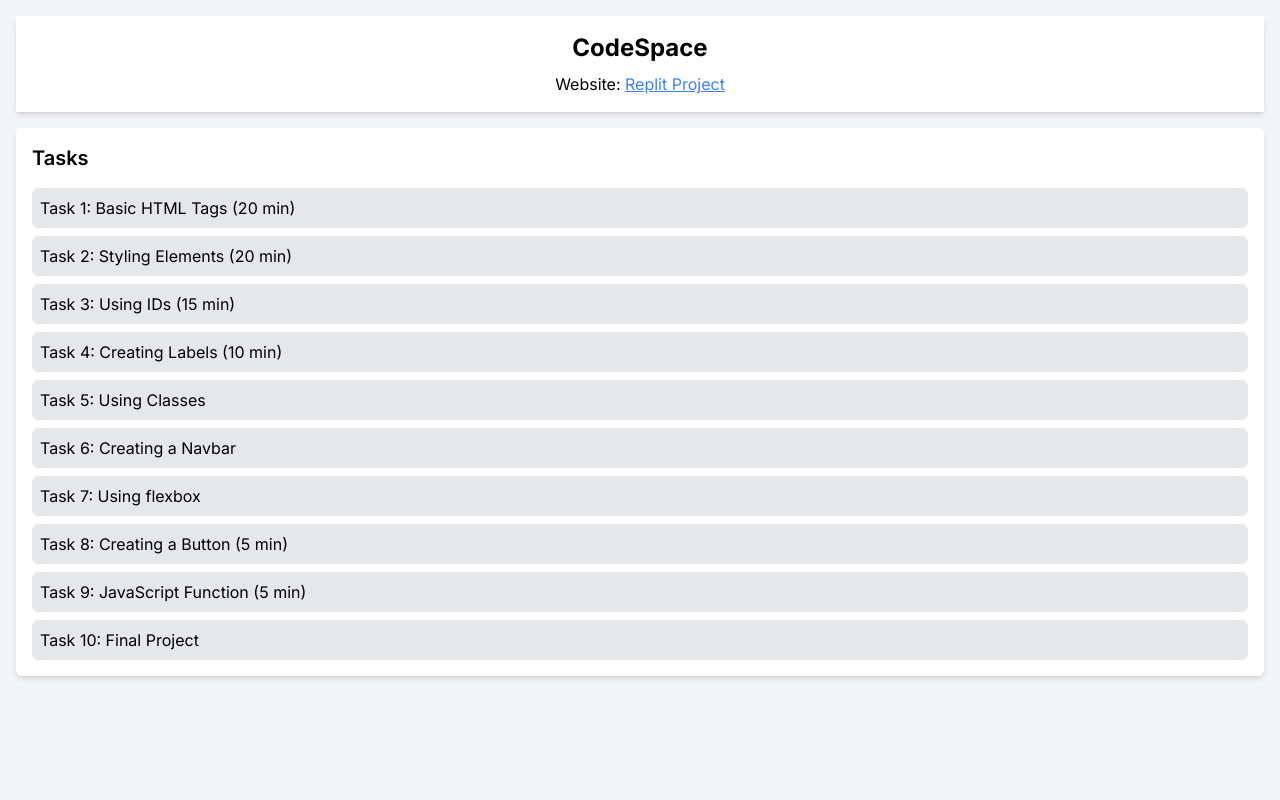
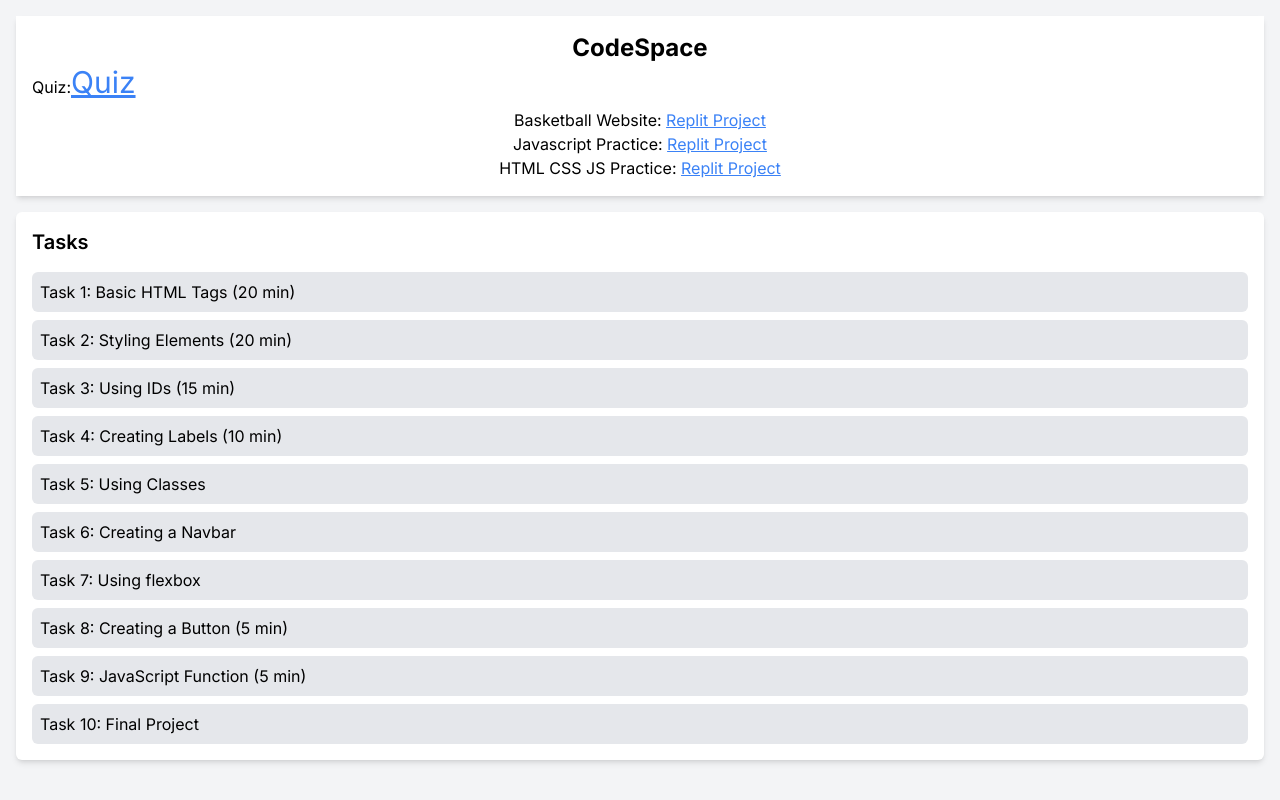
Before and after one commit to JoshuaChou10/codespace, a Next.js app: page / in a window 1280 px wide. Built offline with nearby package versions, Linux system fonts and the light colour scheme.

Commit message:
added quiz

```diff
--- a/app/page.tsx
+++ b/app/page.tsx
@@ -176,8 +176,13 @@ function Home() {
     <div className="min-h-screen bg-gray-100 p-4">
       <header className="bg-white shadow-md p-4 mb-4">
         <h1 className="text-2xl font-bold text-center text-black">CodeSpace</h1>
+        <h2>Quiz:<a href="https://2f2e5dcb-a081-4f0e-a94a-80eb0631a516-00-31ufw8lkfpk4k.riker.replit.dev/" target="_blank" rel="noopener noreferrer" className="text-blue-500 text-3xl underline">Quiz</a></h2>
         <p className="text-center mt-2 text-black">
-          Website: <a href="https://replit.com/@Jibran2010/HTML-CSS-JS#style.css" target="_blank" rel="noopener noreferrer" className="text-blue-500 underline">Replit Project</a>
+          Basketball Website: <a href="https://replit.com/@Jibran2010/HTML-CSS-JS#style.css" target="_blank" rel="noopener noreferrer" className="text-blue-500 underline">Replit Project</a>
+          <br></br>
+          Javascript Practice: <a href="https://replit.com/@Jibran2010/java-script-practice#script.js" target="_blank" rel="noopener noreferrer"className="text-blue-500 underline">Replit Project</a>
+          <br></br>
+          HTML CSS JS Practice: <a href="https://replit.com/join/twcaljbhdz-joshuac16" target="_blank" rel="noopener noreferrer"className="text-blue-500 underline">Replit Project</a>
         </p>
       </header>
       <section className="bg-white shadow-md p-4 rounded-md">
```
